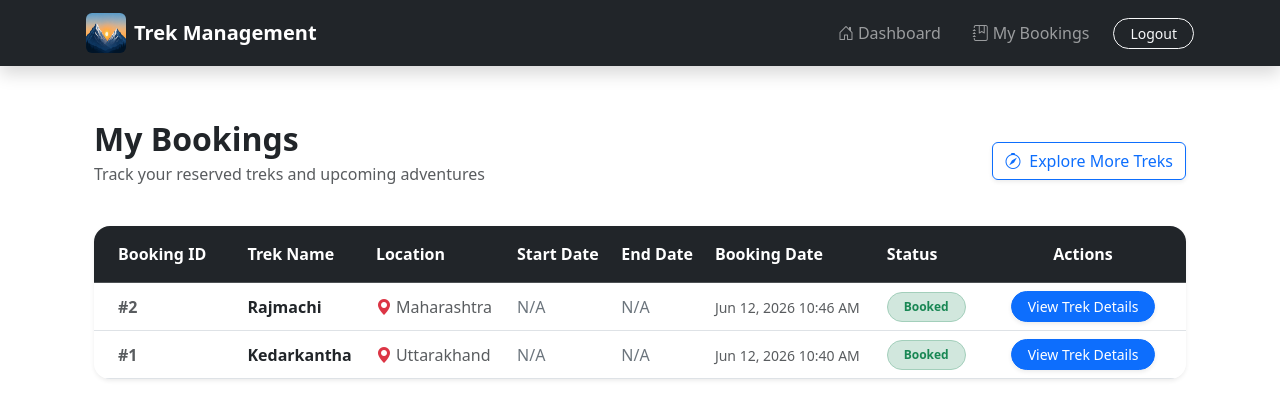
After one commit to monish-732004/Trek-Management, a Flask app: page /my-bookings in a window 1280 px wide. The commit adds this page. Shown: the top 419 px of the page. Run offline with Flask 3, Linux system fonts and the light colour scheme; a user stored in the database is signed in; data comes from the database, SQL or seed files in the repository; both versions use the stored data as it was after the commit.

Commit message:
Add My Bookings feature

```diff
--- a/routes/admin.py
+++ b/routes/admin.py
@@ -0,0 +1 @@
+#
--- a/routes/staff.py
+++ b/routes/staff.py
@@ -0,0 +1 @@
+#
--- a/routes/user.py
+++ b/routes/user.py
@@ -1,7 +1,22 @@
-from flask import Blueprint, redirect, url_for, flash, session
+from flask import Blueprint, redirect, url_for, flash, session, render_template
 from models import db, Trek, Booking, User
 
 user = Blueprint("user", __name__)
+
+@user.route("/my-bookings")
+def my_bookings():
+    if "user_id" not in session or session.get("role") != "user":
+        flash("Please login first.")
+        return redirect(url_for("auth.login"))
+
+    user_id = session["user_id"]
+    bookings = (
+        Booking.query
+        .filter_by(user_id=user_id)
+        .order_by(Booking.booking_date.desc())
+        .all()
+    )
+    return render_template("user/my_bookings.html", bookings=bookings)
 
 @user.route("/book/<int:trek_id>")
 def book_trek(trek_id):
@@ -52,3 +67,16 @@ def book_trek(trek_id):
         print(f"Error booking trek: {e}")
 
     return redirect(url_for("auth.user_dashboard"))
+
+@user.route("/trek/<int:trek_id>")
+def trek_detail(trek_id):
+    if "user_id" not in session or session.get("role") != "user":
+        flash("Please login first.")
+        return redirect(url_for("auth.login"))
+
+    trek = Trek.query.get(trek_id)
+    if not trek:
+        flash("Trek not found.")
+        return redirect(url_for("auth.user_dashboard"))
+
+    return render_template("user/trek_detail.html", trek=trek)
--- a/templates/base.html
+++ b/templates/base.html
@@ -9,33 +9,58 @@
 <title>{% block title %}Trek Management{% endblock %}</title>
 
 <link href="https://cdn.jsdelivr.net/npm/bootstrap@5.3.7/dist/css/bootstrap.min.css" rel="stylesheet">
-
+<link rel="stylesheet" href="https://cdn.jsdelivr.net/npm/bootstrap-icons@1.11.3/font/bootstrap-icons.min.css">
 
 </head>
 
 <body style="padding-top: 80px;">
 
-
 <nav class="navbar navbar-expand-lg navbar-dark bg-dark fixed-top shadow">
-
-    <div class="container-fluid px-3">
-
-        <a class="navbar-brand d-flex align-items-center" href="#">
-
+    <div class="container px-3">
+        <a class="navbar-brand d-flex align-items-center" href="{{ url_for('auth.user_dashboard') if session.get('role') == 'user' else '#' }}">
             <img
                 src="{{ url_for('static', filename='images/logo.jpg') }}"
                 alt="Logo"
-                width="50"
-                height="50"
+                width="40"
+                height="40"
                 class="me-2 rounded"
             >
-
-            <span>Trek Management System</span>
-
+            <span class="fw-bold">Trek Management</span>
         </a>
 
+        <button class="navbar-toggler" type="button" data-bs-toggle="collapse" data-bs-target="#navbarText" aria-controls="navbarText" aria-expanded="false" aria-label="Toggle navigation">
+            <span class="navbar-toggler-icon"></span>
+        </button>
+
+        <div class="collapse navbar-collapse" id="navbarText">
+            <ul class="navbar-nav ms-auto mb-2 mb-lg-0 align-items-center">
+                {% if session.get('user_id') and session.get('role') == 'user' %}
+                    <li class="nav-item">
+                        <a class="nav-link px-3" href="{{ url_for('auth.user_dashboard') }}">
+                            <i class="bi bi-house-door me-1"></i>Dashboard
+                        </a>
+                    </li>
+                    <li class="nav-item">
+                        <a class="nav-link px-3" href="{{ url_for('user.my_bookings') }}">
+                            <i class="bi bi-journal-bookmark me-1"></i>My Bookings
+                        </a>
+                    </li>
+                    <li class="nav-item ms-2">
+                        <a class="btn btn-outline-light btn-sm px-3 rounded-pill" href="{{ url_for('auth.logout') }}">
+                            Logout
+                        </a>
+                    </li>
+                {% else %}
+                    <li class="nav-item">
+                        <a class="nav-link px-3" href="{{ url_for('auth.login') }}">Login</a>
+                    </li>
+                    <li class="nav-item">
+                        <a class="nav-link px-3" href="{{ url_for('auth.register_user') }}">Register</a>
+                    </li>
+                {% endif %}
+            </ul>
+        </div>
     </div>
-
 </nav>
 
 <div class="container mt-3">
@@ -43,8 +68,9 @@
     {% with messages = get_flashed_messages() %}
         {% if messages %}
             {% for message in messages %}
-                <div class="alert alert-info">
+                <div class="alert alert-info alert-dismissible fade show" role="alert">
                     {{ message }}
+                    <button type="button" class="btn-close" data-bs-dismiss="alert" aria-label="Close"></button>
                 </div>
             {% endfor %}
         {% endif %}
@@ -55,5 +81,6 @@
 
 </div>
 
+<script src="https://cdn.jsdelivr.net/npm/bootstrap@5.3.7/dist/js/bootstrap.bundle.min.js"></script>
 </body>
 </html>
--- /dev/null
+++ b/templates/user/my_bookings.html
@@ -0,0 +1,106 @@
+{% extends "base.html" %}
+
+{% block title %}
+My Bookings - Trek Management System
+{% endblock %}
+
+{% block content %}
+<div class="container py-4">
+    <!-- Header Section -->
+    <div class="row align-items-center mb-4">
+        <div class="col-md-8">
+            <h2 class="fw-bold text-dark mb-1">My Bookings</h2>
+            <p class="text-muted">Track your reserved treks and upcoming adventures</p>
+        </div>
+        <div class="col-md-4 text-md-end">
+            <a href="{{ url_for('auth.user_dashboard') }}" class="btn btn-outline-primary shadow-sm">
+                <i class="bi bi-compass me-1"></i> Explore More Treks
+            </a>
+        </div>
+    </div>
+
+    <!-- Bookings Content -->
+    {% if bookings %}
+        <div class="card border-0 shadow-sm rounded-4 overflow-hidden">
+            <div class="card-body p-0">
+                <div class="table-responsive">
+                    <table class="table table-hover align-middle mb-0">
+                        <thead class="table-dark">
+                            <tr>
+                                <th scope="col" class="py-3 px-4">Booking ID</th>
+                                <th scope="col" class="py-3">Trek Name</th>
+                                <th scope="col" class="py-3">Location</th>
+                                <th scope="col" class="py-3">Start Date</th>
+                                <th scope="col" class="py-3">End Date</th>
+                                <th scope="col" class="py-3">Booking Date</th>
+                                <th scope="col" class="py-3">Status</th>
+                                <th scope="col" class="py-3 text-center px-4">Actions</th>
+                            </tr>
+                        </thead>
+                        <tbody>
+                            {% for booking in bookings %}
+                                <tr>
+                                    <td class="fw-semibold px-4 text-muted">#{{ booking.booking_id }}</td>
+                                    <td>
+                                        <div class="fw-bold text-dark">{{ booking.trek.trek_name }}</div>
+                                    </td>
+                                    <td>
+                                        <span class="text-muted">
+                                            <i class="bi bi-geo-alt-fill text-danger me-1"></i>{{ booking.trek.location or 'N/A' }}
+                                        </span>
+                                    </td>
+                                    <td>
+                                        <span class="fw-medium text-secondary">
+                                            {{ booking.trek.start_date.strftime('%b %d, %Y') if booking.trek.start_date else 'N/A' }}
+                                        </span>
+                                    </td>
+                                    <td>
+                                        <span class="fw-medium text-secondary">
+                                            {{ booking.trek.end_date.strftime('%b %d, %Y') if booking.trek.end_date else 'N/A' }}
+                                        </span>
+                                    </td>
+                                    <td>
+                                        <span class="text-muted small">
+                                            {{ booking.booking_date.strftime('%b %d, %Y %I:%M %p') if booking.booking_date else 'N/A' }}
+                                        </span>
+                                    </td>
+                                    <td>
+                                        {% if booking.status == 'Booked' %}
+                                            <span class="badge rounded-pill bg-success-subtle text-success border border-success-subtle px-3 py-2">Booked</span>
+                                        {% elif booking.status == 'Cancelled' %}
+                                            <span class="badge rounded-pill bg-danger-subtle text-danger border border-danger-subtle px-3 py-2">Cancelled</span>
+                                        {% elif booking.status == 'Completed' %}
+                                            <span class="badge rounded-pill bg-info-subtle text-info border border-info-subtle px-3 py-2">Completed</span>
+                                        {% else %}
+                                            <span class="badge rounded-pill bg-secondary-subtle text-secondary border border-secondary-subtle px-3 py-2">{{ booking.status }}</span>
+                                        {% endif %}
+                                    </td>
+                                    <td class="text-center px-4">
+                                        <a href="{{ url_for('user.trek_detail', trek_id=booking.trek_id) }}" class="btn btn-sm btn-primary px-3 rounded-pill shadow-sm">
+                                            View Trek Details
+                                        </a>
+                                    </td>
+                                </tr>
+                            {% endfor %}
+                        </tbody>
+                    </table>
+                </div>
+            </div>
+        </div>
+    {% else %}
+        <!-- Empty State -->
+        <div class="card border-0 shadow-sm rounded-4 p-5 text-center bg-light">
+            <div class="py-5">
+                <div class="mb-4">
+                    <span class="display-1 text-muted">🏕️</span>
+                </div>
+                <h3 class="fw-bold text-dark">No bookings found</h3>
+                <p class="text-muted max-width-md mx-auto mb-4">You haven't booked any treks yet. Let's find your first adventure!</p>
+                <a href="{{ url_for('auth.user_dashboard') }}" class="btn btn-primary btn-lg px-4 rounded-pill shadow-sm">
+                    Browse Available Treks
+                </a>
+            </div>
+        </div>
+    {% endif %}
+</div>
+{% endblock %}
```
Also changed, not shown: templates/user/trek_detail.html (added, +116 -0 lines), instance/trekkingmanagement.db.
